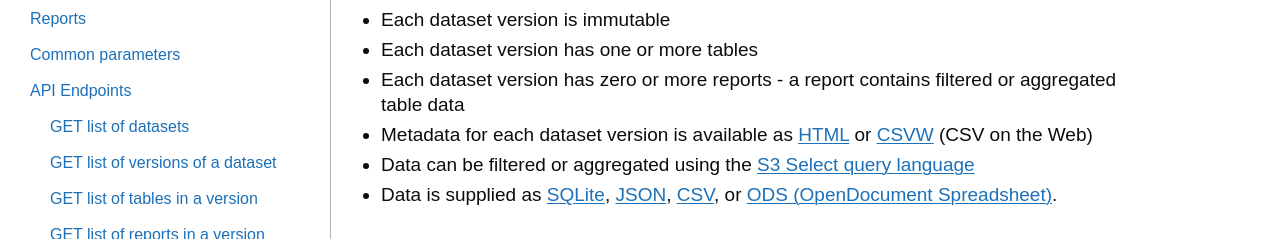
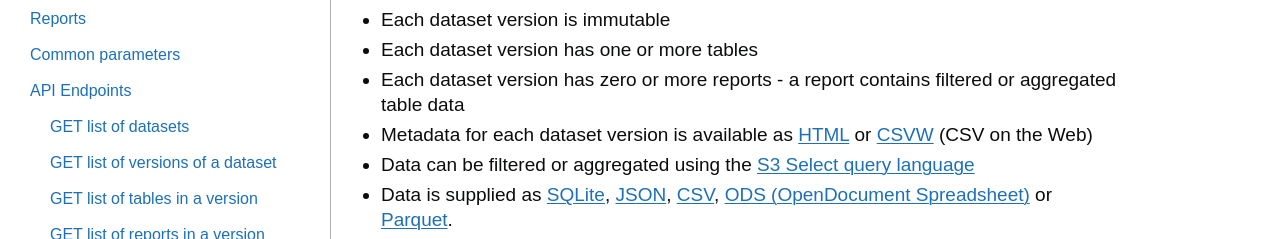
Before and after one commit to uktrade/public-data-api, a Flask app: template templates/docs.html in a window 1280 px wide. Shown: the part 208-447 px from the top of the page. Run offline with Flask 3, Linux system fonts and the light colour scheme; the template is opened without the code that fills it, so the values that code supplies are empty.

Commit message:
docs: add parquet as option at top of documentation Added parquet to list of formats that the service can supply. Removed a stray comma lower down too.

```diff
--- a/templates/docs.html
+++ b/templates/docs.html
@@ -132,7 +132,7 @@
               <li>Each dataset version has zero or more reports - a report contains filtered or aggregated table data</li>
               <li>Metadata for each dataset version is available as <a href="https://en.wikipedia.org/wiki/HTML">HTML</a> or <a href="https://www.w3.org/TR/tabular-data-primer/">CSVW</a> (CSV on the Web)</li>
               <li>Data can be filtered or aggregated using the <a href="https://docs.aws.amazon.com/AmazonS3/latest/dev/s3-glacier-select-sql-reference-select.html">S3 Select query language</a></li>
-              <li>Data is supplied as <a href="https://www.sqlite.org/">SQLite</a>, <a href="https://en.wikipedia.org/wiki/JSON">JSON</a>, <a href="https://www.gov.uk/government/publications/recommended-open-standards-for-government/tabular-data-standard">CSV</a>, or <a href="https://www.gov.uk/guidance/using-open-document-formats-odf-in-your-organisation">ODS (OpenDocument Spreadsheet)</a>.</li>
+              <li>Data is supplied as <a href="https://www.sqlite.org/">SQLite</a>, <a href="https://en.wikipedia.org/wiki/JSON">JSON</a>, <a href="https://www.gov.uk/government/publications/recommended-open-standards-for-government/tabular-data-standard">CSV</a>, <a href="https://www.gov.uk/guidance/using-open-document-formats-odf-in-your-organisation">ODS (OpenDocument Spreadsheet)</a> or <a href="https://parquet.apache.org/docs/overview/">Parquet</a>.</li>
             </ul>
 
             <p>The source code for the {{ service_name }} is available in its <a href="{{ github_repo_url }}">GitHub repository</a>.</p>
@@ -400,7 +400,7 @@
                 <tr class="govuk-table__row">
                   <td scope="row" class="govuk-table__cell"><code class="hljs html nowrap">format</code></td>
                   <td class="govuk-table__cell">Yes</td>
-                  <td class="govuk-table__cell">The requested output format. This must be <code class="hljs html">sqlite</code>, <code class="hljs html">json</code>, or <code class="hljs html">ods</code></td>
+                  <td class="govuk-table__cell">The requested output format. This must be <code class="hljs html">sqlite</code>, <code class="hljs html">json</code> or <code class="hljs html">ods</code></td>
                 </tr>
                 <tr class="govuk-table__row">
                   <td scope="row" class="govuk-table__cell"><code class="hljs html nowrap">query-s3-select</code></td>
```
